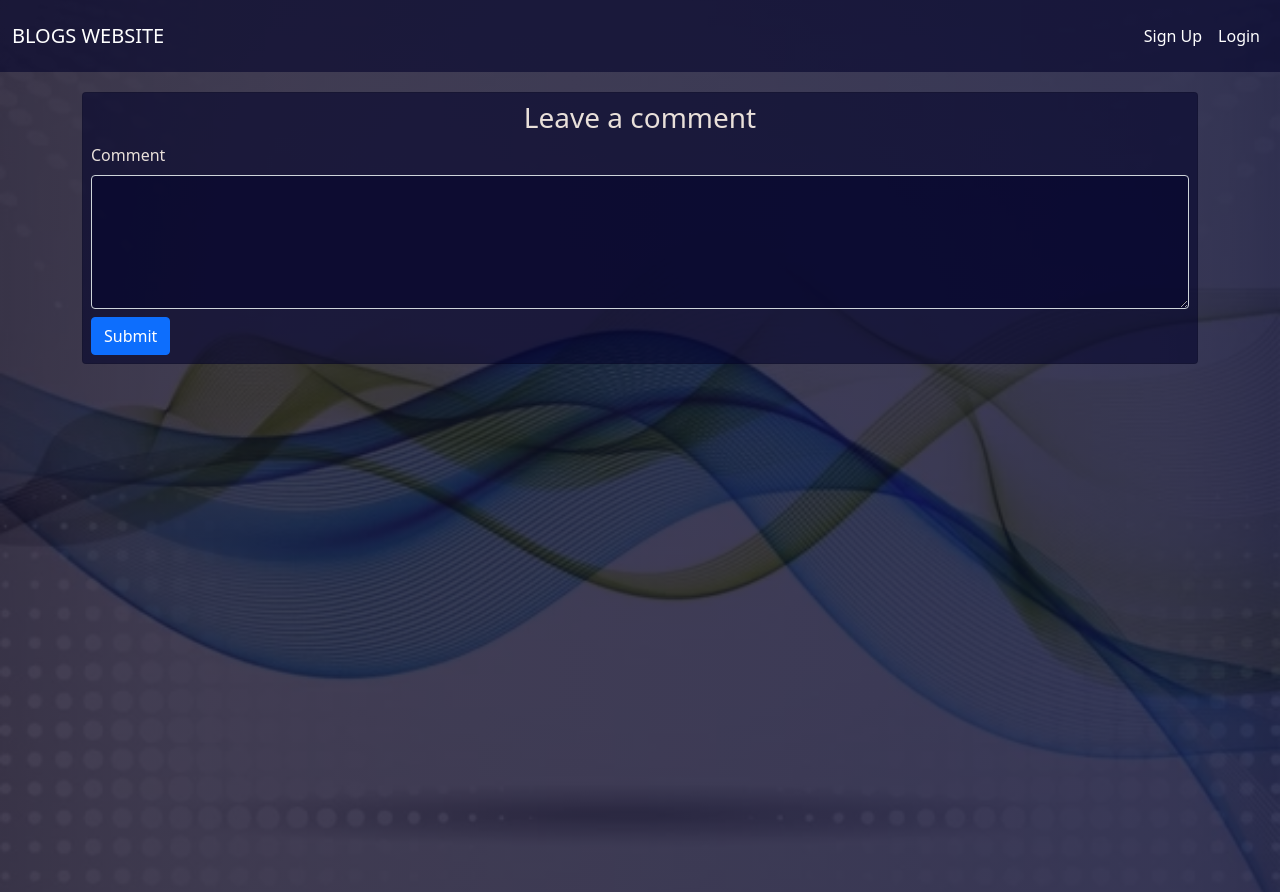
After one commit to Isaac-kiptoo-kilimo/Blogging-website, a Flask app: page /comments/add/1 in a window 1280 px wide. The commit adds this page. Run offline with Flask 2, Linux system fonts and the light colour scheme; data that the repository does not hold is empty; some libraries are stand-ins or nearby versions.

Commit message:
fix:fixing the comments section

```diff
--- a/app/main/views.py
+++ b/app/main/views.py
@@ -69,8 +69,24 @@ def view_blog(blog_id):
   return render_template('pages/blogs/view.html',blog=blog,quote1=quotes[0],quote2=quotes[2],blogs=blogs,quote3=quotes[3],quote4=quotes[4])
 
 
-@main.route('/blogs/view/<int:blog_id>', methods=['GET','POST'])
-def add_comment(blog_id):
+# @main.route('/comments/blogs/add/<int:blog_id>', methods=['GET','POST'])
+# def add_comment(blog_id):
+#   blog = Blog.query.filter_by(id=blog_id).first()
+#   if request.method == 'POST':
+#     content = request.form['comment']
+#     if blog:
+#       comment = Comment(blog_id=blog.id, user_id=current_user.id, content=content)
+#       db.session.add(comment)
+#       db.session.commit()
+#       flash('Comment added', 'success')
+#       return redirect(url_for('main.view_blog', blog_id=blog.id))
+#     else:
+#       flash('blog not found', 'warning')
+#       return redirect(url_for('main.index'))
+#   return render_template ('pages/blogs/addcomment.html',comment=comment)
+#   # return redirect(url_for('main.add_comment', blog_id=blog.id))
+@main.route('/comments/add/<string:blog_id>',methods=['GET','POST'])
+def comment_view(blog_id):
   blog = Blog.query.filter_by(id=blog_id).first()
   if request.method == 'POST':
     content = request.form['comment']
@@ -78,9 +94,11 @@ def add_comment(blog_id):
       comment = Comment(blog_id=blog.id, user_id=current_user.id, content=content)
       db.session.add(comment)
       db.session.commit()
+      blog_id=blog.id
       flash('Comment added', 'success')
-      return redirect(url_for('main.view_blog', blog_id=blog.id))
+      return redirect(url_for('main.view_blog', blog=blog))
     else:
-      flash('Pitch not found', 'warning')
+      flash('blog not found', 'warning')
       return redirect(url_for('main.index'))
-  return redirect(url_for('main.view_blog', blog_id=blog.id))
+
+  return render_template('pages/blogs/addcomment.html',blog=blog)
--- a/app/static/css/style.css
+++ b/app/static/css/style.css
@@ -7,6 +7,8 @@
     color: var(--color)
 }
 body{
+    width: 100%;
+    height: 100%;
     background: linear-gradient(to right, #120b24c9, #04042cc9), url(../images/bg2.webp);
     background-size: cover;
     background-position: center;
@@ -17,7 +19,12 @@ body{
     background-color: var(--select-bg);
     margin-bottom: 20px;
 }
-
+.comment{
+    height: 100vh;
+}
+.commentform{
+    background-color: var(--select-bg);
+}
 .blog{
     width: 100%;
     /* background: linear-gradient(to right, #120b24d2, #04042ce8), url(https://cdn.pixabay.com/photo/2014/12/21/07/49/fireworks-574739_960_720.jpg); */
--- /dev/null
+++ b/app/templates/pages/blogs/addcomment.html
@@ -0,0 +1,18 @@
+{% extends 'base.html' %}
+{% block content %}
+<div class="container comment">
+    <div class="form ">
+        <div class="card custom-card p-2 commentform">
+          <h3 class="text-center">Leave a comment</h3>
+          <form action="{{ url_for('main.comment_view',blog_id=blog.id) }}" method="post" class="">
+            <div class="form-group">
+              <label for="">Comment</label>
+              <textarea id="" rows="5" class="form-control input-lg mt-2 outline-none bg-none shadow-none custom-input commentform"
+                name="comment"></textarea>
+            </div>
+            <div class="form-group mt-2">
+              <button class="btn btn-primary custom-btn">Submit</button>
+            </div>
+          </form>
+</div>
+{% endblock %}
--- a/app/templates/pages/index.html
+++ b/app/templates/pages/index.html
@@ -27,13 +27,13 @@
 
                 </a>
                 <div class="action">
-                    <a href="{{ url_for('main.view_blog', blog_id=blog.id) }}">
+                    <a href="{{ url_for('main.comment_view',blog_id=blog.id) }}">
                       <button class="btn btn-primary outline-none border-none shadow-none">
                         <span>
                           <i class="fa-solid fa-comment"></i>
                         </span>
                         <span class="ms-3">
-                            comment
+                            add comment
                           {{blog.comments}}
                         </span>
                       </button>
```
